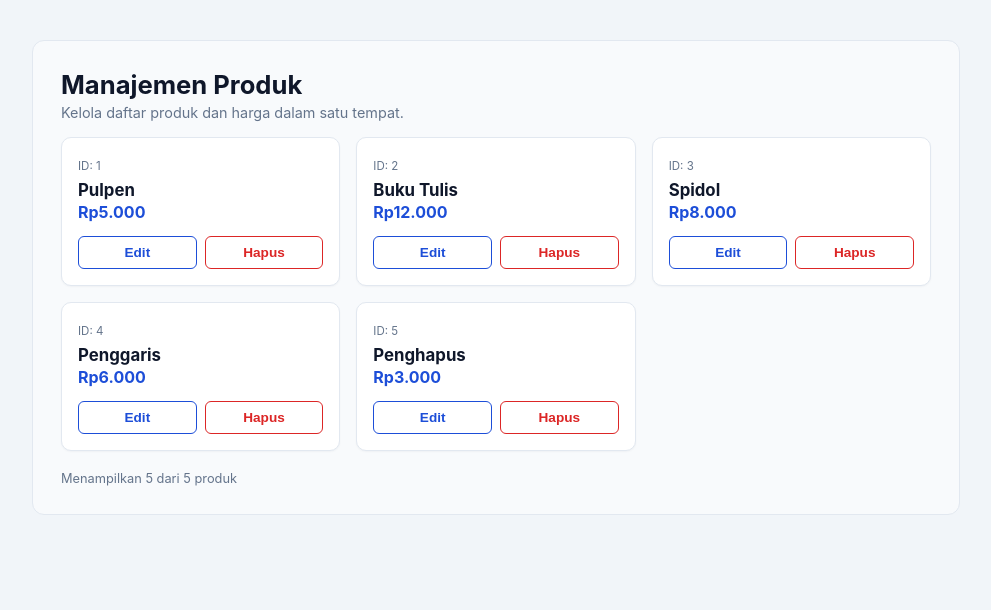
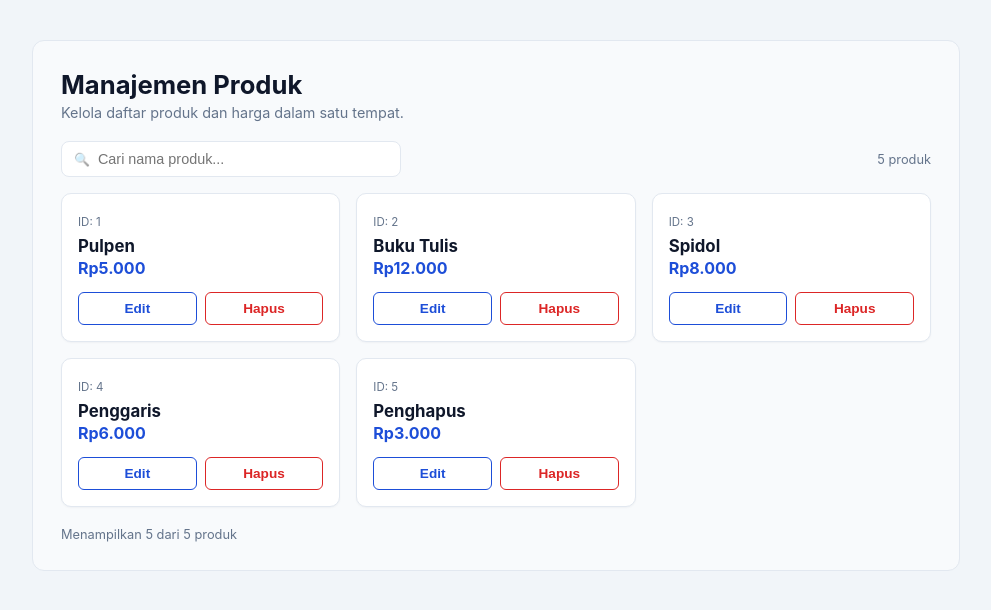
Before and after one commit to donnavieaulia/tugas-3-react, a React (Vite) app in the folder frontend/: page / in a window 1280 px wide. Shown: the top 610 px of the page, without its empty margins (144-1135 px from the left). Built offline with nearby package versions, Linux system fonts and the light colour scheme.

Commit message:
Menambahkan fitur pencarian produk

```diff
--- a/frontend/src/App.jsx
+++ b/frontend/src/App.jsx
@@ -1,9 +1,15 @@
 import { useState } from 'react';
 import ProductList from './components/ProductList';
+import SearchBar from './components/SearchBar';
 import initialProducts from './data/initialProducts';
 
 function App() {
   const [products] = useState(initialProducts);
+  const [search, setSearch] = useState('');
+
+  const filteredProducts = products.filter((product) =>
+    product.name.toLowerCase().includes(search.trim().toLowerCase())
+  );
 
   return (
     <main className="container">
@@ -15,10 +21,12 @@ function App() {
           </div>
         </header>
 
-        <ProductList products={products} onEdit={() => {}} onDelete={() => {}} />
+        <SearchBar value={search} onChange={setSearch} total={products.length} />
+
+        <ProductList products={filteredProducts} onEdit={() => {}} onDelete={() => {}} />
 
         <p className="footer-info">
-          Menampilkan {products.length} dari {products.length} produk
+          Menampilkan {filteredProducts.length} dari {products.length} produk
         </p>
       </section>
     </main>
--- /dev/null
+++ b/frontend/src/components/SearchBar.jsx
@@ -0,0 +1,18 @@
+function SearchBar({ value, onChange, total }) {
+  return (
+    <div className="toolbar">
+      <div className="search-box">
+        <span className="search-icon" aria-hidden="true">🔍</span>
+        <input
+          type="text"
+          placeholder="Cari nama produk..."
+          value={value}
+          onChange={(e) => onChange(e.target.value)}
+        />
+      </div>
+      <span className="product-count">{total} produk</span>
+    </div>
+  );
+}
+
+export default SearchBar;
--- a/frontend/src/index.css
+++ b/frontend/src/index.css
@@ -94,6 +94,51 @@ body {
   background: #fef2f2;
 }
 
+/* Toolbar & search */
+.toolbar {
+  display: flex;
+  justify-content: space-between;
+  align-items: center;
+  gap: 12px;
+  margin-top: 20px;
+}
+
+.search-box {
+  display: flex;
+  align-items: center;
+  gap: 8px;
+  background: #fff;
+  border: 1px solid var(--border);
+  border-radius: 8px;
+  padding: 0 12px;
+  width: 100%;
+  max-width: 340px;
+}
+
+.search-box:focus-within {
+  border-color: var(--primary);
+}
+
+.search-icon {
+  font-size: 0.8rem;
+  opacity: 0.6;
+}
+
+.search-box input {
+  border: none;
+  outline: none;
+  padding: 9px 0;
+  width: 100%;
+  font-size: 0.9rem;
+  background: transparent;
+}
+
+.product-count {
+  font-size: 0.8rem;
+  color: var(--muted);
+  white-space: nowrap;
+}
+
 /* Product grid */
 .product-grid {
   display: grid;
```
